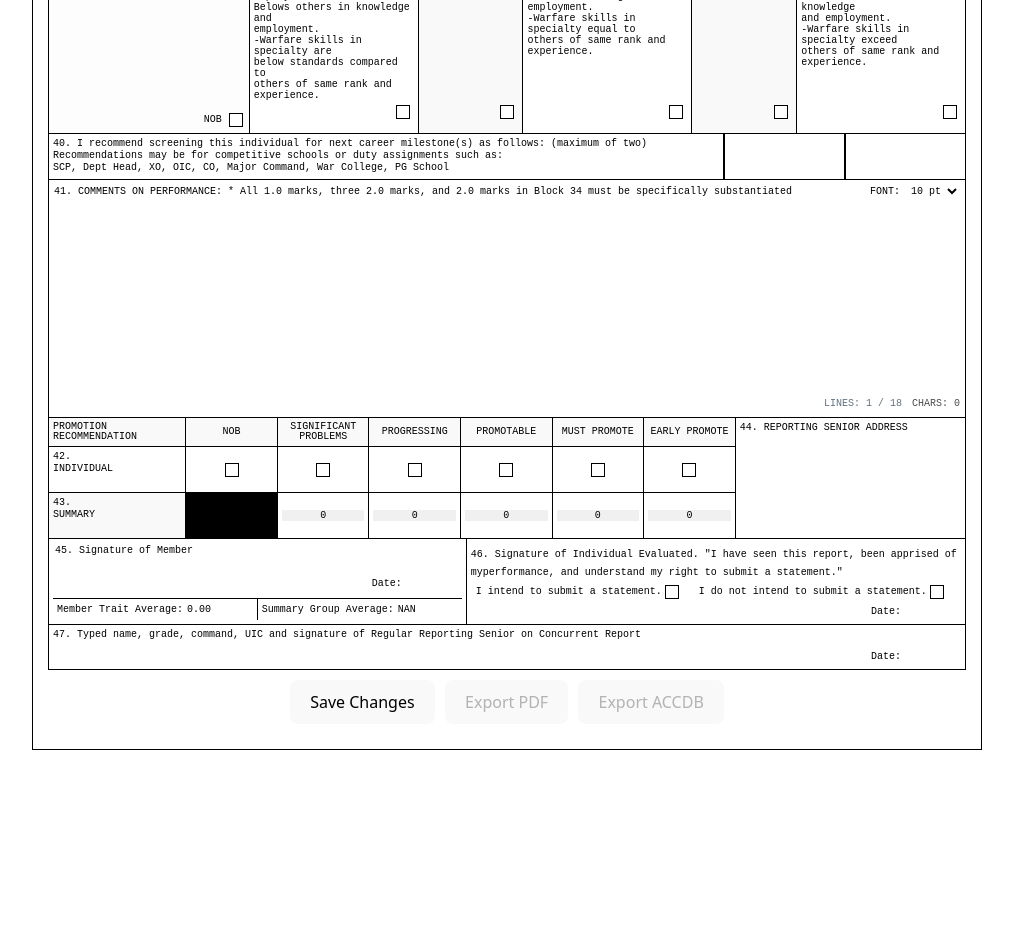
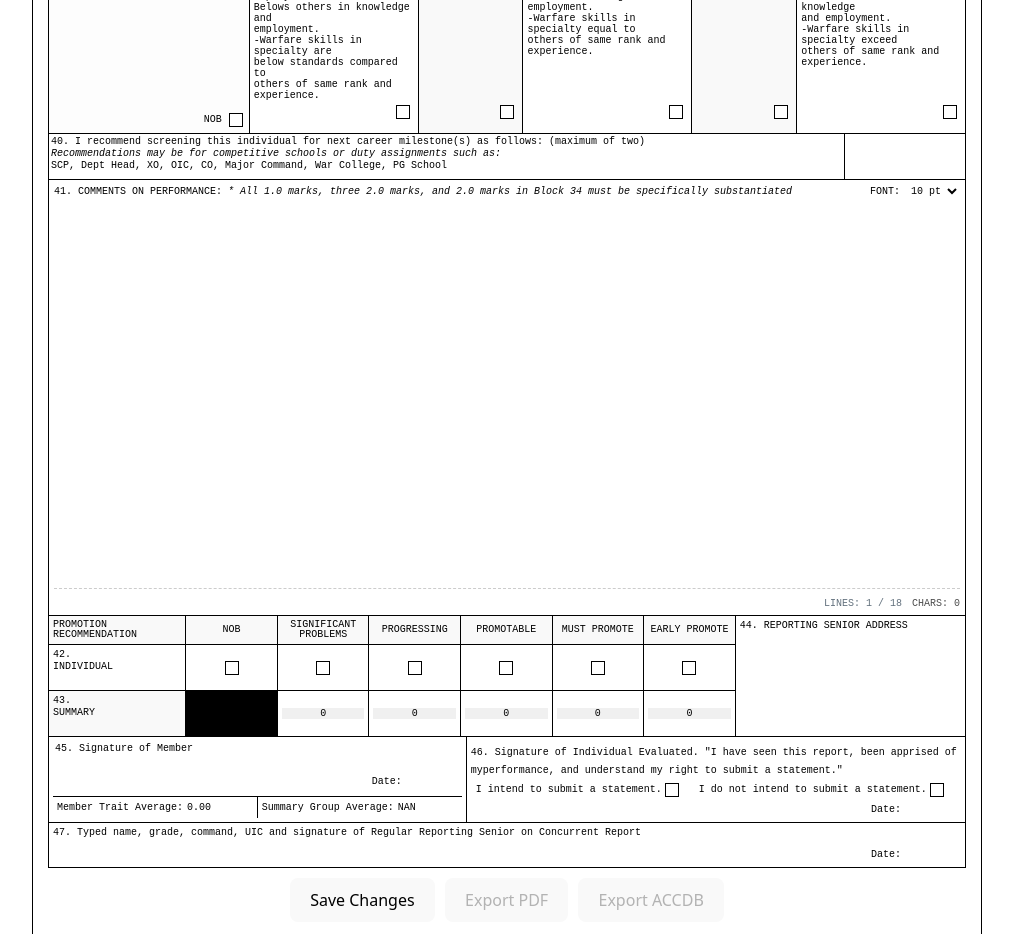
Before and after one commit to tatemurphy12/NAVFIT, a React (Vite) app in the folder frontend2.1/: page /#/fitrep in a window 1280 px wide. Shown: the part 2080-3014 px from the top of the page, without its empty margins (133-1146 px from the left). Before the commit the page ends 2850 px from the top, so only its background shows below. Built offline with nearby package versions, Linux system fonts and the light colour scheme.

Commit message:
fixing small bugs

```diff
--- a/frontend2.1/src/pages/FitrepForm/FitrepForm.jsx
+++ b/frontend2.1/src/pages/FitrepForm/FitrepForm.jsx
@@ -1050,7 +1050,6 @@ const totalLines = calculateTrueLines();
   }}>
     <input
       type="text"
-      maxLength="14"
       value={formData.primaryDuty}
       onChange={(e) => handleChange('primaryDuty', e.target.value.toUpperCase())}
       style={{
@@ -1100,9 +1099,10 @@ const totalLines = calculateTrueLines();
     </span>
 
     <span style={{
-      // DYNAMIC COLOR: If length > MAX, make it red. Otherwise, grey (#666).
+      // Color still turns red when over the limit
       color: (formData.duties || "").length > FITREP_CONFIG.MAX_ACHIEVEMENT_LENGTH ? 'red' : '#666',
-      fontWeight: (formData.duties || "").length > FITREP_CONFIG.MAX_ACHIEVEMENT_LENGTH ? 'bold' : 'normal'
+      // Font weight is now always normal
+      fontWeight: 'normal'
     }}>
       {(formData.duties || "").length} / {FITREP_CONFIG.MAX_ACHIEVEMENT_LENGTH}
     </span>
@@ -1339,51 +1339,70 @@ const totalLines = calculateTrueLines();
       display: 'flex',
       borderLeft: '1px solid black',
       borderRight: '1px solid black',
-  borderBottom: '1px solid black' /* Added bottom border to close the box */
-}}>
-  {/* LEFT: Labels */}
-  <div className="navfit-cell" style={{ flex: 3, display: 'flex', flexDirection: 'column' }}>
-    <label>40. I recommend screening this individual for next career milestone(s) as follows: (maximum of two)</label>
-    <label>Recommendations may be for competitive schools or duty assignments such as:</label>
-    <label>SCP, Dept Head, XO, OIC, CO, Major Command, War College, PG School</label>
-  </div>
-
-  {/* MIDDLE: Milestone One Box */}
+      borderBottom: '1px solid black'
+    }}>
+      {/* LEFT: Labels - We explicitly kill the right border here */}
+      <div className="navfit-cell" style={{
+        flex: 3,
+        display: 'flex',
+        flexDirection: 'column',
+        padding: '2px',
+        borderRight: 'none' // Ensures no line on the right side of the text
+      }}>
+        <label style={{ fontSize: '10px' }}>40. I recommend screening this individual for next career milestone(s) as follows: (maximum of two)</label>
+        <label style={{ fontSize: '9px', fontStyle: 'italic' }}>Recommendations may be for competitive schools or duty assignments such as:</label>
+        <label style={{ fontSize: '9px' }}>SCP, Dept Head, XO, OIC, CO, Major Command, War College, PG School</label>
+      </div>
+
+      {/* MIDDLE: Milestone One Box - Explicitly kill the left border here */}
       <div
         className={`navfit-cell ${getError('milestoneOne').isError ? "input-error" : ""}`}
         style={{
           flex: 0.5,
-      borderLeft: '1px solid black', /* CRITICAL: This creates the first box in the PDF */
-      display: 'flex',
-      alignItems: 'center'
+          borderLeft: 'none', // Forces the line between text and box to vanish
+          display: 'flex',
+          alignItems: 'center',
+          justifyContent: 'center'
         }}
       >
         <input
           className="navfit-input"
           value={formData.milestoneOne}
           onChange={(e) => handleChange('milestoneOne', e.target.value.toUpperCase())}
-      style={{ textAlign: 'center' }}
-    />
-  </div>
-
-  {/* RIGHT: Milestone Two Box */}
+          style={{
+            textAlign: 'center',
+            borderBottom: '1px solid black', // Creates the "underline" look for the box
+            width: '80%',
+            outline: 'none'
+          }}
+        />
+      </div>
+
+      {/* RIGHT: Milestone Two Box - Keep this border to separate the two boxes */}
       <div
         className={`navfit-cell ${getError('milestoneTwo').isError ? "input-error" : ""}`}
         style={{
           flex: 0.5,
-      borderLeft: '1px solid black', /* CRITICAL: This separates the two boxes in the PDF */
-      display: 'flex',
-      alignItems: 'center'
+          display: 'flex',
+          alignItems: 'center',
+          justifyContent: 'center'
         }}
       >
         <input
           className="navfit-input"
           value={formData.milestoneTwo}
           onChange={(e) => handleChange('milestoneTwo', e.target.value.toUpperCase())}
-      style={{ textAlign: 'center' }}
-    />
-  </div>
-</div>
+          style={{
+            textAlign: 'center',
+            borderBottom: '1px solid black',
+            width: '80%',
+            outline: 'none'
+          }}
+        />
+      </div>
+    </div>
+
+  {/* BLOCK 41: COMMENTS */}
 {/* BLOCK 41: COMMENTS */}
 <div
   className={`navfit-row ${getError('comments').isError ? "input-error" : ""}`}
@@ -1393,15 +1412,15 @@ const totalLines = calculateTrueLines();
     borderLeft: '1px solid black',
     borderRight: '1px solid black',
     padding: '5px',
-    minHeight: '220px'
+    height: '27.25rem',
+    overflow: 'hidden' // Prevents the container from expanding
   }}
 >
   <div style={{ display: 'flex', justifyContent: 'space-between', alignItems: 'center', marginBottom: '5px' }}>
     <label>
-      41. COMMENTS ON PERFORMANCE: <span>* All 1.0 marks, three 2.0 marks, and 2.0 marks in Block 34 must be specifically substantiated</span>
+      41. COMMENTS ON PERFORMANCE: <span style={{ fontSize: '9px', fontStyle: 'italic' }}>* All 1.0 marks, three 2.0 marks, and 2.0 marks in Block 34 must be specifically substantiated</span>
     </label>
 
-    {/* Font Size Selector */}
     <div style={{ display: 'flex', alignItems: 'center', gap: '5px' }}>
       <span style={{ fontSize: '9px' }}>FONT:</span>
       <select
@@ -1422,28 +1441,29 @@ const totalLines = calculateTrueLines();
     style={{
       width: '100%',
       flex: 1,
-    minHeight: '180px',
+      /* 18 lines * 1.25rem = 22.5rem */
+      height: '22.5rem',
       fontSize: formData.commentFontSize || "10px",
-    /* CHANGED: Use 'px' or 'rem' so the line counter math is exact */
       lineHeight: '1.25rem',
       resize: 'none',
       boxSizing: 'border-box',
-    overflow: 'hidden'
-  }}
-/>
-
-  <div style={{ display: 'flex', justifyContent: 'space-between', alignItems: 'center', marginTop: '5px' }}>
-    {/* Error Note Area */}
-    <div className="error-note">
+      overflowY: 'hidden', // Text will just hide if it goes over
+      backgroundColor: 'transparent',
+      border: 'none',
+      outline: 'none'
+    }}
+  />
+
+  <div style={{ display: 'flex', justifyContent: 'space-between', alignItems: 'center', marginTop: '5px', borderTop: '1px dashed #ccc', paddingTop: '5px' }}>
+    <div className="error-note" style={{ color: 'red', fontSize: '11px' }}>
       {getError('comments').isError && getError('comments').note}
     </div>
 
-    {/* Metadata Stats */}
-    <div style={{ textAlign: 'right', opacity: 0.7 }}>
+    <div style={{ textAlign: 'right', opacity: 0.7, fontSize: '11px' }}>
       <span style={{ marginRight: '10px', color: totalLines > 18 ? 'red' : 'inherit' }}>
         LINES: {totalLines} / 18
       </span>
-    <span>CHARS: {formData.comments.length}</span>
+      <span>CHARS: {(formData.comments || "").length}</span>
     </div>
   </div>
 </div>
```
Lines whose indentation alone changed are shown as unchanged.
